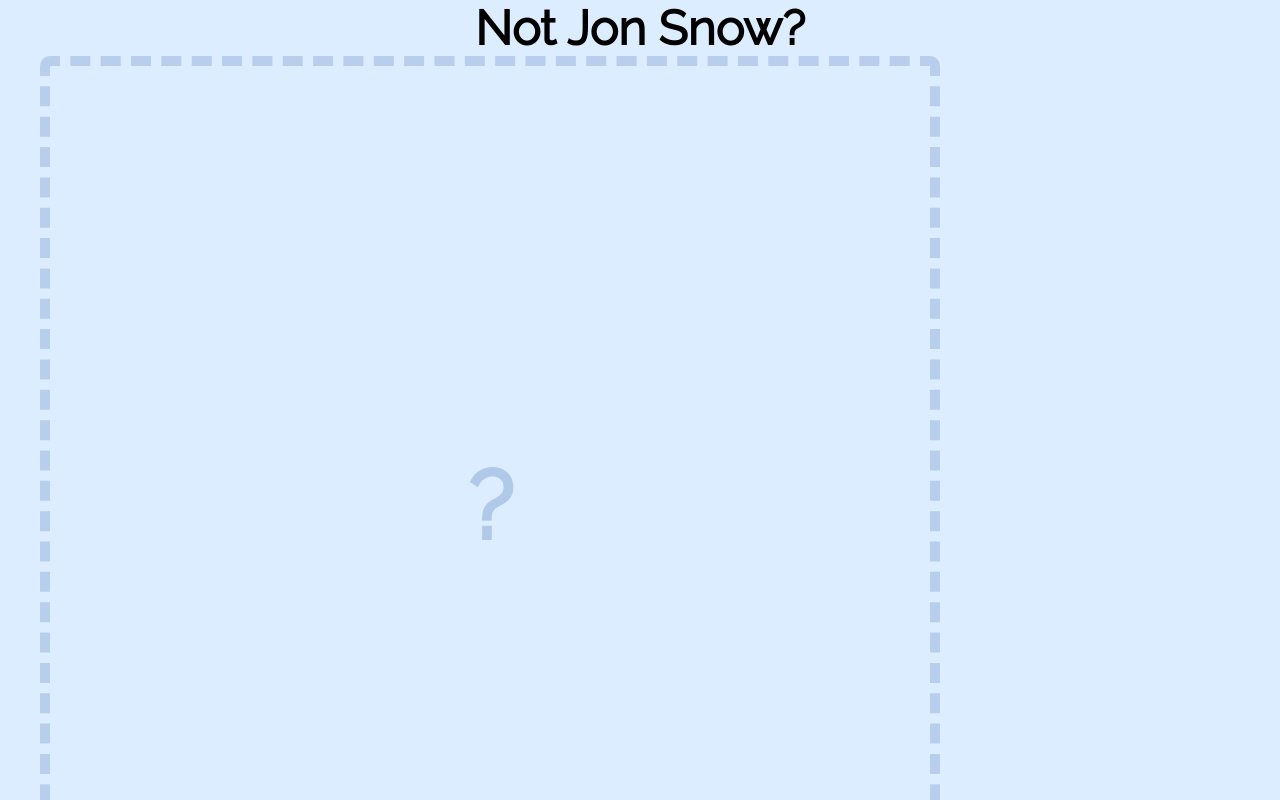
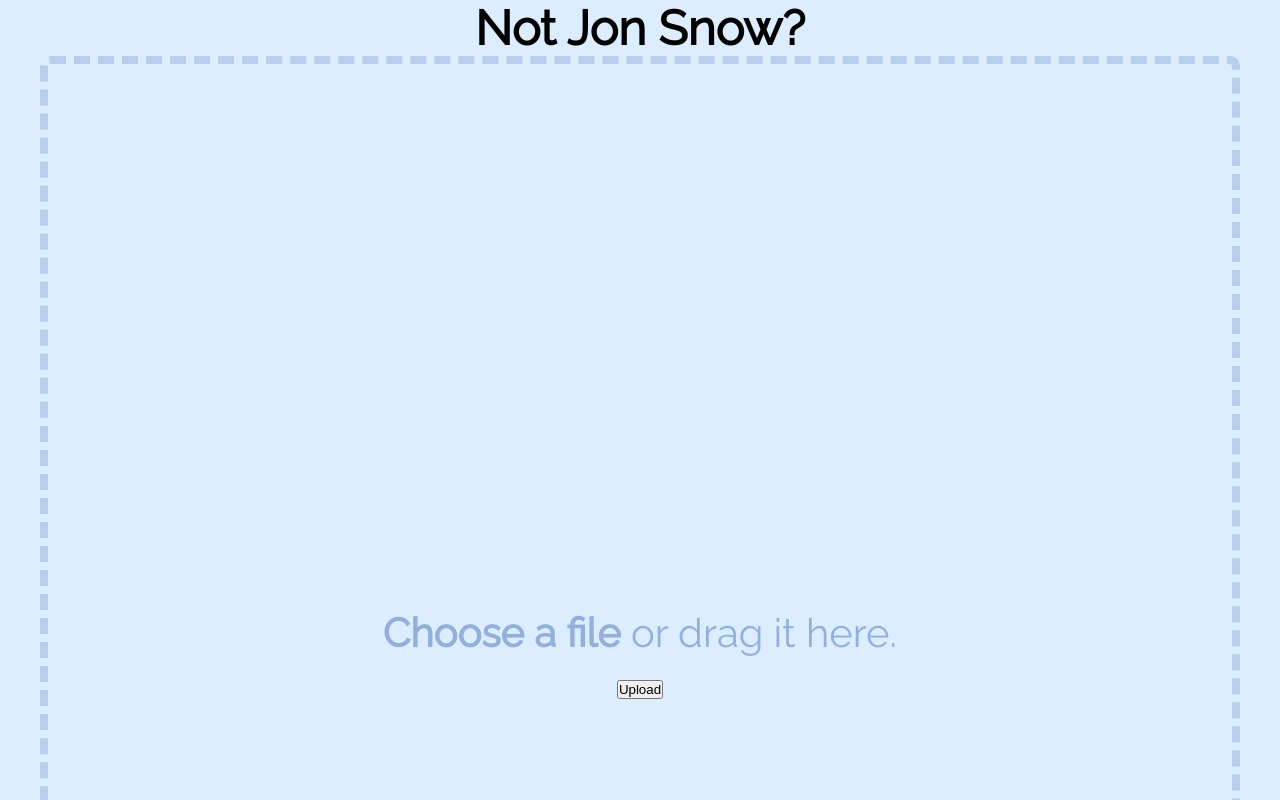
Before and after one commit to samcodrington/hackthenorth, a website built with webpack: page index.html in a window 1280 px wide. Shown: the top 800 px of the page. Built offline with nearby package versions, Linux system fonts and the light colour scheme; no server answers.

Commit message:
More drop zone styling.

```diff
--- a/app/assets/styles/modules/_drop-zone.css
+++ b/app/assets/styles/modules/_drop-zone.css
@@ -2,21 +2,20 @@
     position: absolute;
     height: 100%;
     width: 100%;
-    border: 10px dashed rgba($lightBlue, 0.5);
+    border: 8px dashed rgba($lightBlue, 0.5);
     border-radius: 10px;
 
-    &__question-mark {
-        font-size: 6rem;
-        font-weight: bold;
-        color: rgba($lightBlue, 0.6);
+    &__input {
+        font-size: 2.5rem;
+        color: $lightBlue;
         text-align: center;
     }
 
     &__container {
         position: relative;
-        width: 75%;
+        width: 100%;
         /* Relative padding is based off of parent width, results in drop-zone being square */
-        padding-bottom: 75%;
+        padding-bottom: 100%;
         height: 0;
     }
 }
--- a/index.html
+++ b/index.html
@@ -9,12 +9,18 @@
     <body>
         <div class='wrapper'>
             <h1 class='page-header'>Not Jon Snow?</h1>
+
             <div class='drop-zone__container'>
-                <div class='drop-zone'>
-                    <div class='centered-vertically text-align-center'>
-                        <span class='drop-zone__question-mark'>?</span>
+                <form class='drop-zone' method="POST" action="" enctype="multipart/form-data">
+                    <div class="drop-zone__input centered-vertically text-align-center">
+                        <label for="file">
+                            <strong>Choose a file</strong>
+                            <span class="drop-zone--dragndrop"> or drag it here</span>.
+                        </label>
+                        <br>
+                        <button class="drop-zone__button" type="submit">Upload</button>
                     </div>
-                </div>
+                </form>
             </div>
             <img src='app/assets/img/kit.jpg'></img>
         </div>
--- a/public/styles/style.css
+++ b/public/styles/style.css
@@ -25,20 +25,19 @@ a {
     position: absolute;
     height: 100%;
     width: 100%;
-    border: 10px dashed rgba(148,176,218, 0.5);
+    border: 8px dashed rgba(148,176,218, 0.5);
     border-radius: 10px;
 }
-.drop-zone__question-mark {
-        font-size: 6rem;
-        font-weight: bold;
-        color: rgba(148,176,218, 0.6);
+.drop-zone__input {
+        font-size: 2.5rem;
+        color: #94B0DA;
         text-align: center;
     }
 .drop-zone__container {
         position: relative;
-        width: 75%;
+        width: 100%;
         /* Relative padding is based off of parent width, results in drop-zone being square */
-        padding-bottom: 75%;
+        padding-bottom: 100%;
         height: 0;
     }
 .centered-vertically {
```
